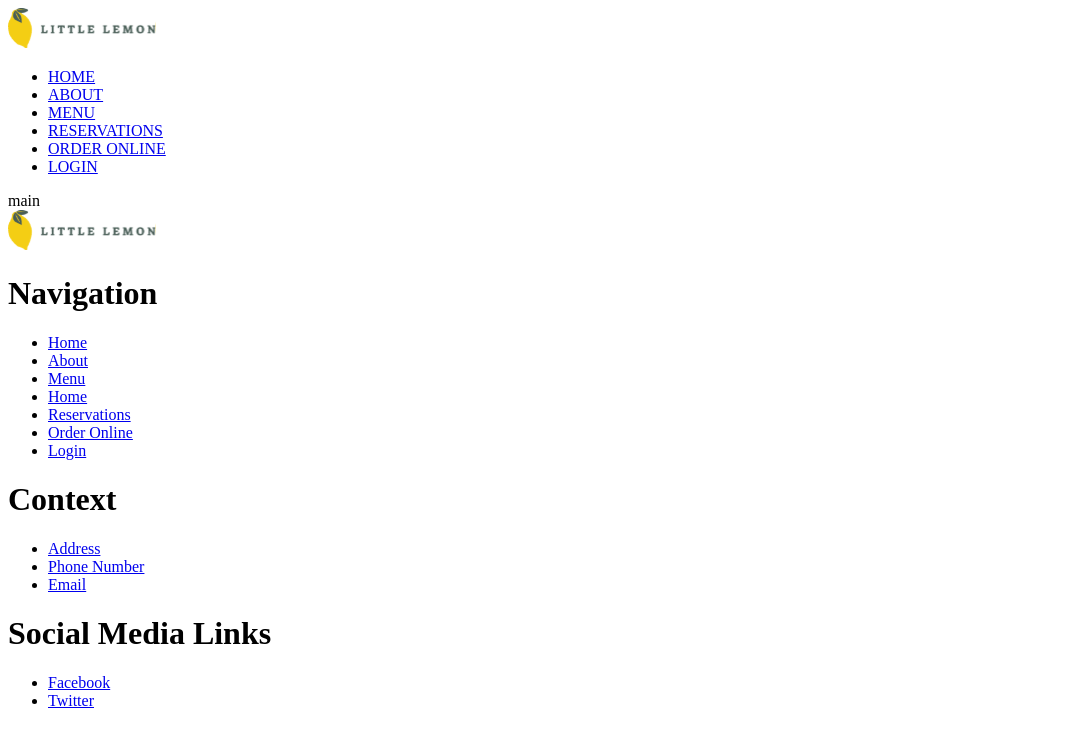
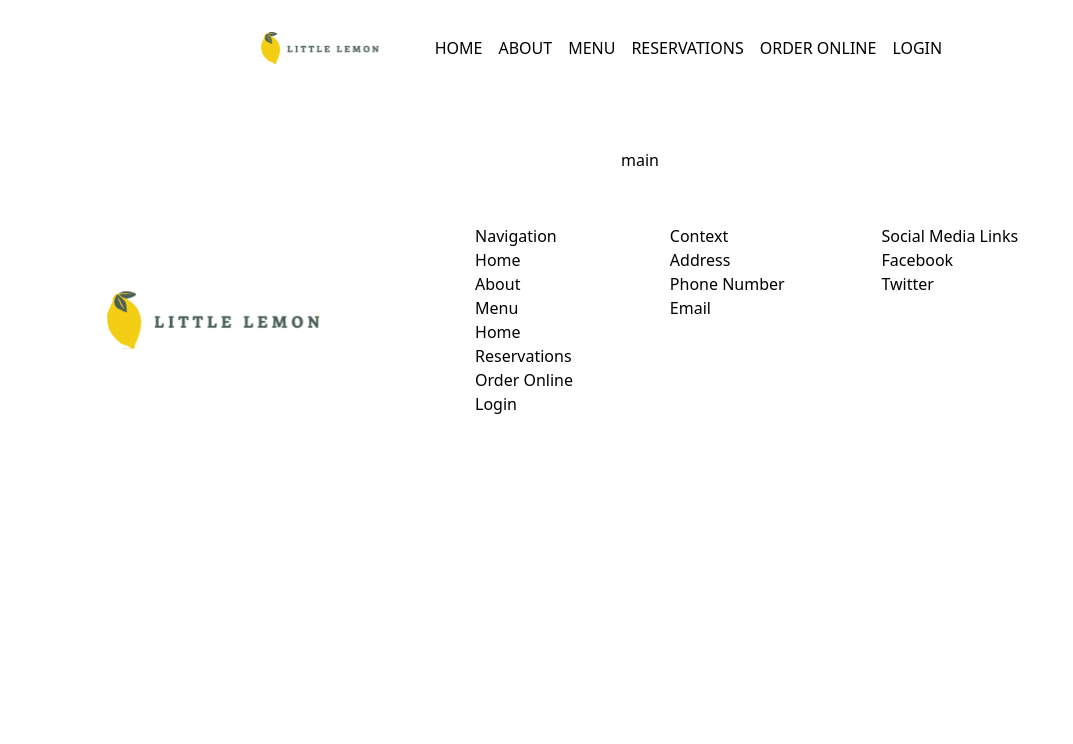
Before and after one commit to blackskygg/little-lemon, a React (Create React App) app: page / in a window 1280 px wide. Shown: the top 744 px of the page, without its empty margins (0-1073 px from the left). Built offline with nearby package versions, Linux system fonts and the light colour scheme.

Commit message:
Basic layout

```diff
--- a/package.json
+++ b/package.json
@@ -36,6 +36,7 @@
     ]
   },
   "devDependencies": {
-    "@babel/plugin-proposal-private-property-in-object": "^7.21.11"
+    "@babel/plugin-proposal-private-property-in-object": "^7.21.11",
+    "tailwindcss": "^3.3.2"
   }
 }
--- a/public/index.html
+++ b/public/index.html
@@ -19,7 +19,7 @@
 
 <body>
   <noscript>You need to enable JavaScript to run this app.</noscript>
-  <div id="root"></div>
+  <div id="root" class="grid-rows-4 grid-flow-col"></div>
   <!--
       This HTML file is a template.
       If you open it directly in the browser, you will see an empty page.
--- a/src/Footer.js
+++ b/src/Footer.js
@@ -10,7 +10,7 @@ function FooterLink({ name, link }) {
 
 function FooterSection({ title, links }) {
     return (
-        <div>
+        <div className='inline col-span-2'>
             <h1> {title} </h1>
             <ul>
                 {links.map(({ name, link }) => <FooterLink name={name} link={link} />)}
@@ -19,10 +19,27 @@ function FooterSection({ title, links }) {
     )
 }
 
+const footerClasses = [
+    'grid content-center justify-center',
+    'md:grid-rows-1 md:grid-cols-12',
+    'grid-cols-1 grid-rows-auto',
+].join(' ');
+
+const imgClasses = [
+    'self-center justify-self-center box-border h-16',
+    'md:col-start-2 md:col-span-2',
+].join(' ');
+
+const linkContainerClasses = [
+    'flex flex-row flex-wrap justify-around',
+    'md:flex-nowrap md:col-start-5 md:col-span-6',
+].join(' ');
+
 function Footer() {
     return (
-        <footer>
-            <img src={logoTransparent} alt='footer logo' />
+        <footer className={footerClasses}>
+            <img src={logoTransparent} alt='footer logo' className={imgClasses} />
+            <div className={linkContainerClasses}>
                 <FooterSection
                     title='Navigation'
                     links={[
@@ -50,6 +67,7 @@ function Footer() {
                         { name: 'Twitter', link: '#' },
                     ]}
                 />
+            </div>
         </footer>
     );
 }
--- a/src/Header.js
+++ b/src/Header.js
@@ -1,11 +1,20 @@
 import logo from './assets/Logo.svg';
 import Nav from './Nav';
 
+const headerClasses = [
+    'grid justify-center',
+    'md:grid-cols-12 md:grid-rows-1 md:h-24',
+    'grid-cols-1 grid-rows-auto',
+].join(' ');
+const imgClasses = [
+    'self-center justify-self-center box-border h-8',
+    'md:col-start-3 md:col-span-2',
+].join(' ');
+
 function Main() {
     return (
-        <header>
-            <img src={logo} alt="logo" />
-
+        <header className={headerClasses}>
+            <img src={logo} alt='logo' className={imgClasses} />
             <Nav />
         </header>
     );
--- a/src/Main.js
+++ b/src/Main.js
@@ -1,6 +1,10 @@
+const mainClasses = [
+    'grid content-center justify-center h-32',
+].join(' ');
+
 function Main() {
     return (
-        <main>
+        <main className={mainClasses}>
             main
         </main>
     );
--- a/src/Nav.js
+++ b/src/Nav.js
@@ -1,6 +1,6 @@
 function NavItem({ name, link }) {
     return (
-        <li>
+        <li className='whitespace-nowrap my-auto px-2'>
             <a href={link}> {name} </a>
         </li>
     );
@@ -8,8 +8,8 @@ function NavItem({ name, link }) {
 
 function Nav() {
     return (
-        <nav>
-            <ul>
+        <nav className='grid self-center justify-start md:col-start-5 md:col-span-6'>
+            <ul className='flex flex-wrap md:flex-nowrap justify-around'>
                 <NavItem name='HOME' link='#' />
                 <NavItem name='ABOUT' link='#' />
                 <NavItem name='MENU' link='#' />
--- /dev/null
+++ b/src/index.css
@@ -0,0 +1,3 @@
+@tailwind base;
+@tailwind components;
+@tailwind utilities;
--- a/src/index.js
+++ b/src/index.js
@@ -1,6 +1,7 @@
 import React from 'react';
 import ReactDOM from 'react-dom/client';
 import App from './App';
+import './index.css';
 
 const root = ReactDOM.createRoot(document.getElementById('root'));
 root.render(
--- /dev/null
+++ b/tailwind.config.js
@@ -0,0 +1,10 @@
+/** @type {import('tailwindcss').Config} */
+module.exports = {
+  content: [
+    "./src/**/*.js"
+  ],
+  theme: {
+    extend: {},
+  },
+  plugins: [],
+}
```
Also changed, not shown: 1 other file (tests, documents, lock files or other folders). Lines whose indentation alone changed are shown as unchanged.
